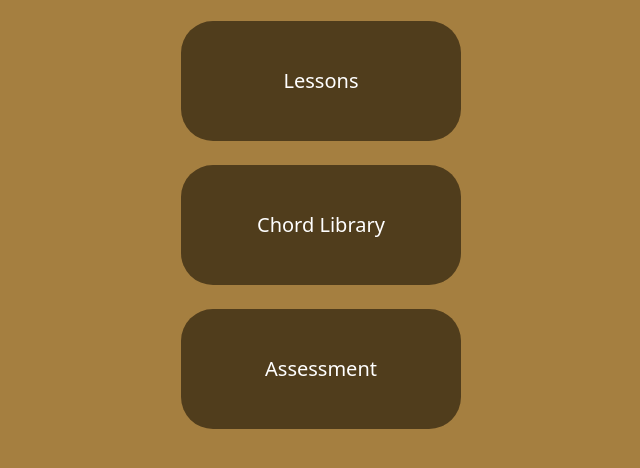
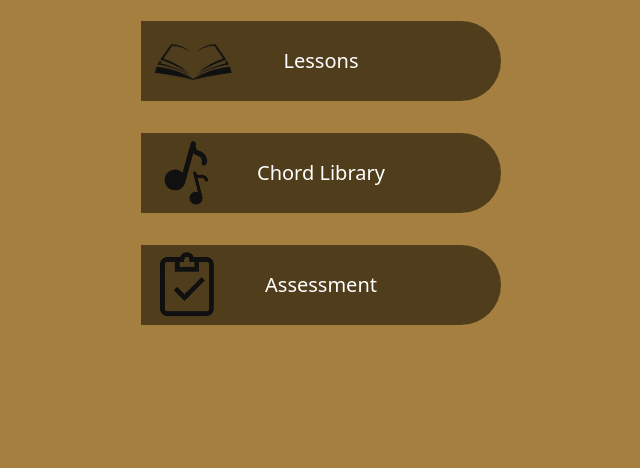
Before and after one commit to KinetKinet/Strums, a website: page index.html in a window 1280 px wide. Shown: the part 250-718 px from the top of the page, without its empty margins (319-959 px from the left). Drawn offline with Linux system fonts and the light colour scheme.

Commit message:
icons improving layout

```diff
--- a/index.html
+++ b/index.html
@@ -12,15 +12,24 @@
       <img src="./assets/images/strums-logo.jpg" alt="Strums" class="w-99 h-auto">
   </header>
 
-  <div class="flex flex-col space-y-6 items-center">
-    <a href="./pages/lessons.html" class="button">
+  <div class="flex flex-col space-y-8 items-center">
+    <a href="./pages/lessons.html" class="button relative flex items">
+      <img src="./assets/images/lessons-icon.png" alt="Lessons Icon" class="w-20 h-auto absolute left-3 mr-3">
+      <span class="inline-block">
       Lessons
+      </span>
     </a>
-    <a href="./pages/chord-library.html" class="button">
+    <a href="./pages/chord-library.html" class="button relative flex items">
+      <img src="./assets/images/chord_-library-icon.png" alt="Lessons Icon" class="w-14 h-auto absolute left-5 mr-3">
+      <span class="inline-block">
       Chord Library
+      </span>
     </a>
-    <a href="./pages/assessment.html" class="button">
+    <a href="./pages/assessment.html" class="button relative flex items">
+      <img src="./assets/images/assessment-icon.png" alt="Lessons Icon" class="w-15 h-auto absolute left-4 mr-3">
+      <span class="inline-block">
       Assessment
+      </span>
     </a>
   </div>
 </body>
--- a/styles/input.css
+++ b/styles/input.css
@@ -2,17 +2,14 @@
 
 .button {
     @apply
-    w-70 h-30
+    w-90 h-20
     bg-[#503d1c]
-    rounded-4xl
-    flex
-    items-center
-    justify-center
-    text-white
-    text-xl
-    font-medium
+    rounded-r-full
+    flex items-center justify-center
+    text-white text-xl font-medium
 }
 
 .bg-color {
-    @apply bg-[#a57f40]
+    @apply
+    bg-[#a57f40]
 }
```
Also changed, not shown: assets/images/assessment-icon.png (added), assets/images/chord_-library-icon.png (added), assets/images/lessons-icon.png (added), assets/images/strums-design1.png (added), styles/output.css.
